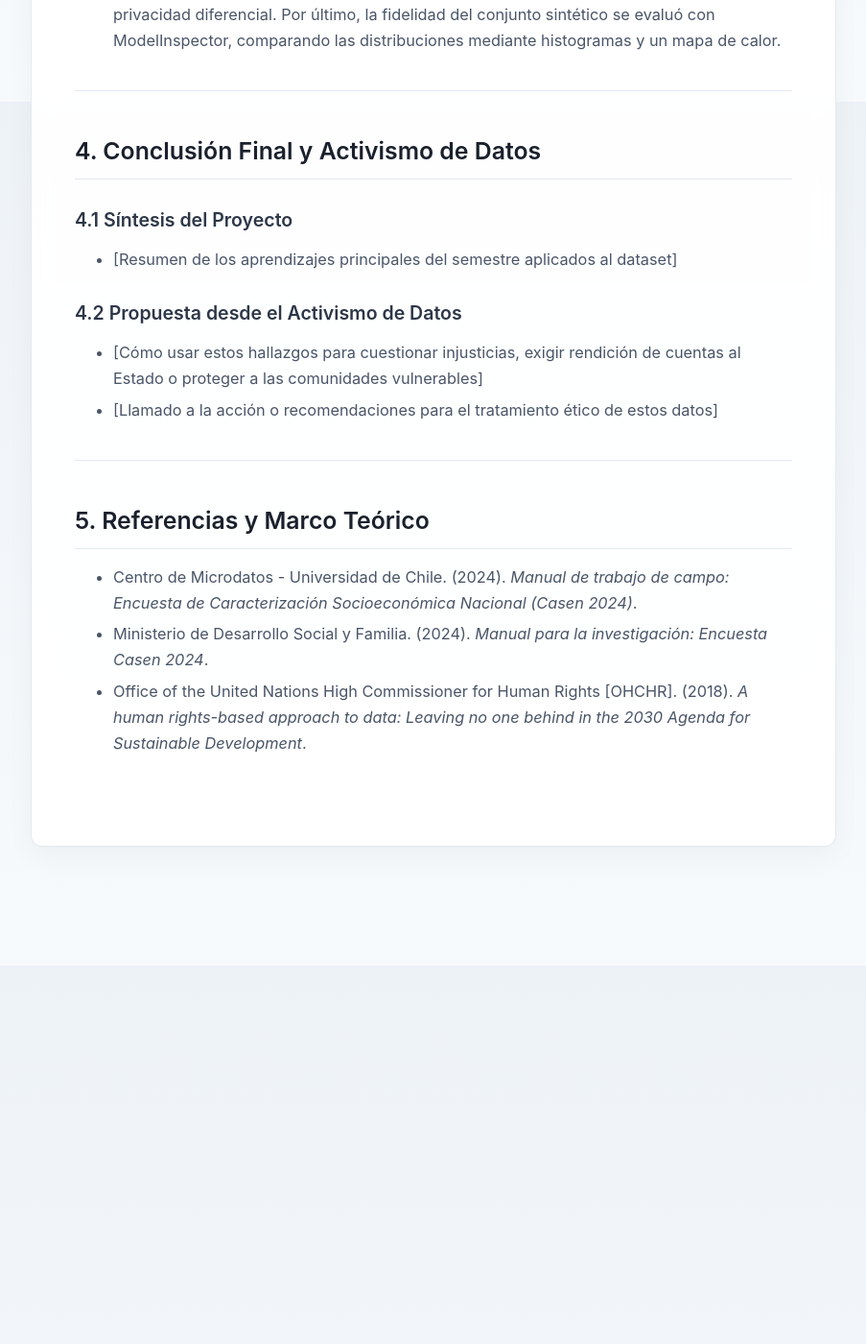
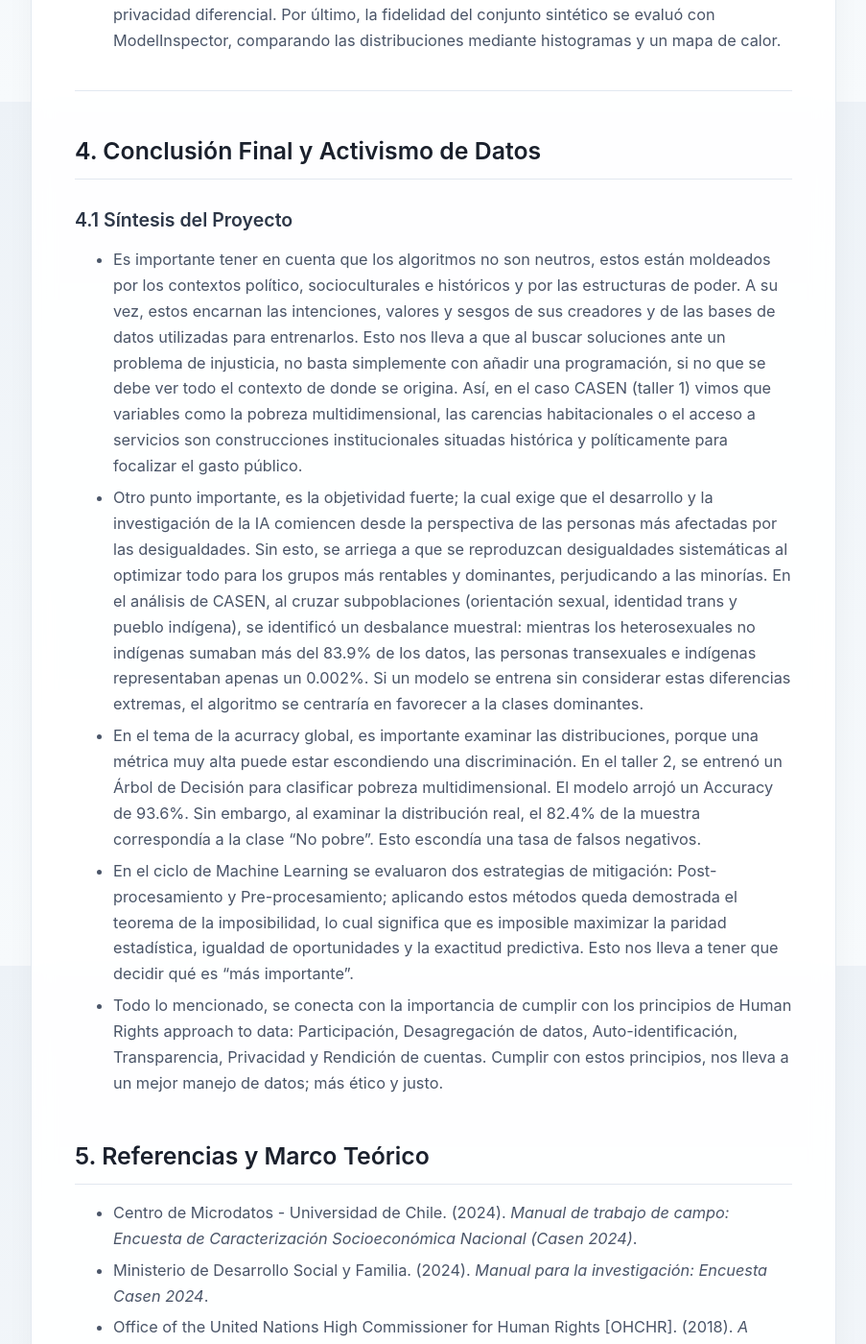
Before and after one commit to javibascur/Proyecto-casen-etica, a Jekyll site: the page built from index.md, in a window 1280 px wide and 1400 px high, scrolled down 6194 px. Shown: the whole window at 96% size, without its empty margins (188-1091 px from the left). Built offline with Jekyll 4.4.1, drawn with Linux system fonts in a browser that asks for light colours; our own code applies the rules of GitHub Pages for plain Markdown files; before the commit the page ends 7116 px from its top, so only the background shows below that.

Commit message:
Conclusión

```diff
--- a/index.md
+++ b/index.md
@@ -95,14 +95,12 @@ El trabajo completo se construyó sobre la encuesta CASEN 2024, verificando prim
 
 ### 4.1 Síntesis del Proyecto
 
-- [Resumen de los aprendizajes principales del semestre aplicados al dataset]
+- Es importante tener en cuenta que los algoritmos no son neutros, estos están moldeados por los contextos político, socioculturales e históricos y por las estructuras de poder. A su vez, estos encarnan las intenciones, valores y sesgos de sus creadores y de las bases de datos utilizadas para entrenarlos. Esto nos lleva a que al buscar soluciones ante un problema de injusticia, no basta simplemente con añadir una programación, si no que se debe ver todo el contexto de donde se origina. Así, en el caso CASEN (taller 1) vimos que variables como la pobreza multidimensional, las carencias habitacionales o el acceso a servicios son construcciones institucionales situadas histórica y políticamente para focalizar el gasto público.
+- Otro punto importante, es la objetividad fuerte; la cual exige que el desarrollo y la investigación de la IA comiencen desde la perspectiva de las personas más afectadas por las desigualdades. Sin esto, se arriega a que se reproduzcan desigualdades sistemáticas al optimizar todo para los grupos más rentables y dominantes, perjudicando a las minorías. En el análisis de CASEN, al cruzar subpoblaciones (orientación sexual, identidad trans y pueblo indígena), se identificó un desbalance muestral: mientras los heterosexuales no indígenas sumaban más del 83.9% de los datos, las personas transexuales e indígenas representaban apenas un 0.002%. Si un modelo se entrena sin considerar estas diferencias extremas, el algoritmo se centraría en favorecer a la clases dominantes.
+- En el tema de la acurracy global, es importante examinar las distribuciones, porque una métrica muy alta puede estar escondiendo una discriminación. En el taller 2, se entrenó un Árbol de Decisión para clasificar pobreza multidimensional. El modelo arrojó un Accuracy  de 93.6%. Sin embargo, al examinar la distribución real, el 82.4% de la muestra correspondía a la clase "No pobre". Esto escondía una tasa de falsos negativos.
+- En el ciclo de Machine Learning se evaluaron dos estrategias de mitigación: Post-procesamiento y Pre-procesamiento; aplicando estos métodos queda demostrada el teorema de la imposibilidad, lo cual significa que es imposible maximizar la paridad estadística, igualdad de oportunidades y la exactitud predictiva. Esto nos lleva a tener que decidir qué es "más importante".
+- Todo lo mencionado, se conecta con la importancia de cumplir con los principios de Human Rights approach to data: Participación, Desagregación de datos, Auto-identificación, Transparencia, Privacidad y Rendición de cuentas. Cumplir con estos principios, nos lleva a un mejor manejo de datos; más ético y justo.
 
-### 4.2 Propuesta desde el Activismo de Datos
-
-- [Cómo usar estos hallazgos para cuestionar injusticias, exigir rendición de cuentas al Estado o proteger a las comunidades vulnerables]
-- [Llamado a la acción o recomendaciones para el tratamiento ético de estos datos]
-
----
 
 ## 5. Referencias y Marco Teórico
 
```
